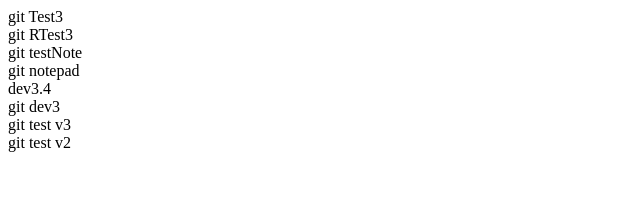
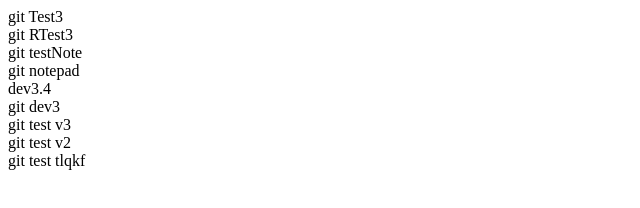
Before and after one commit to GyuHyunA/testgit, a plain HTML site: page index3.html in a window 1280 px wide. Shown: the full height of the page, 0-640 px from the left. Drawn offline with Linux system fonts and the light colour scheme.

Commit message:
shong first commit

```diff
--- a/index3.html
+++ b/index3.html
@@ -14,5 +14,6 @@
     <div>git dev3</div>
     <div>git test v3</div>
     <div>git test v2</div>
+    <div>git test tlqkf</div>
   </body>
 </html>
```
